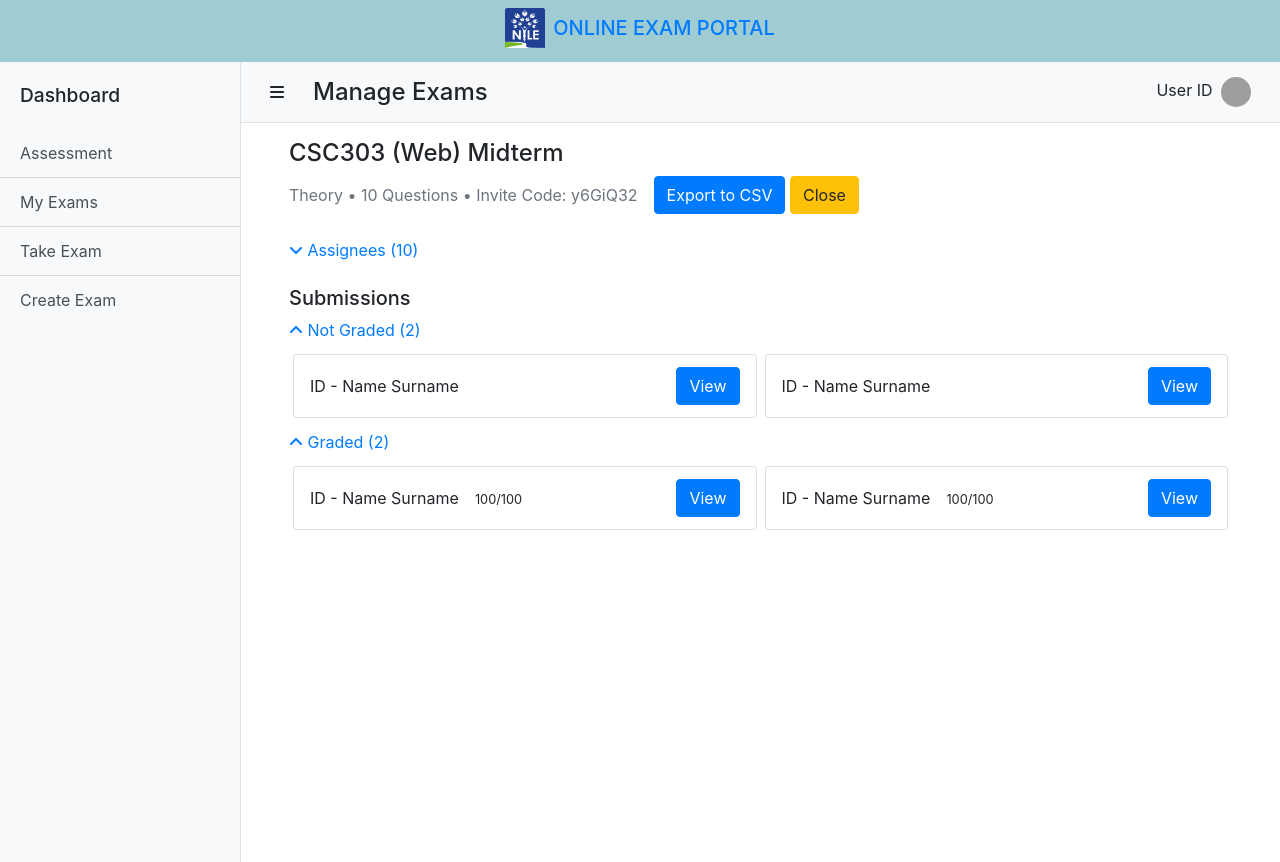
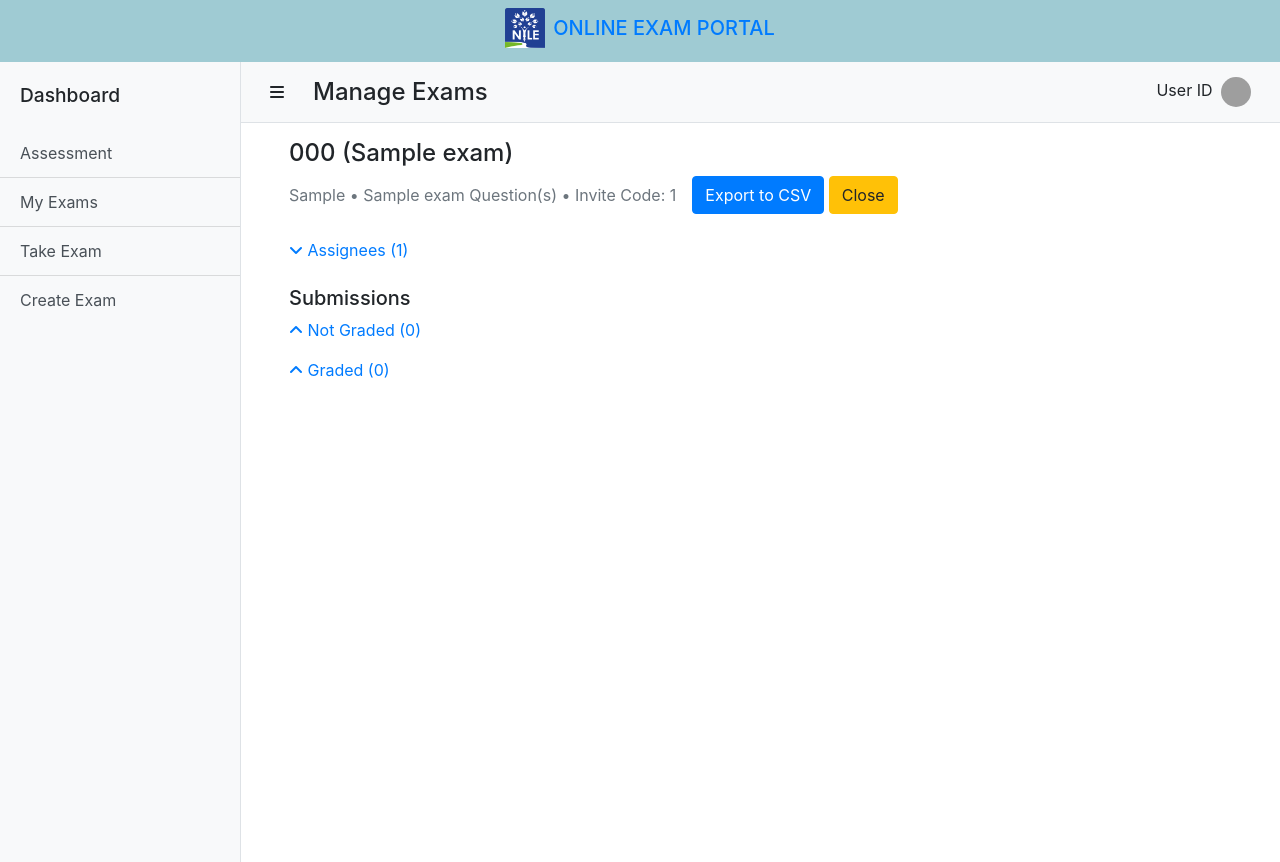
Before and after one commit to mubaraqwahab/online-exam-portal, a PHP site: page /manage-exam/exam.php?examID=1 in a window 1280 px wide. Run offline with PHP 8.4, Linux system fonts and the light colour scheme; tables that the repository leaves empty or names only in its code hold one stand-in row (values such as "Sample post"); some libraries are stand-ins or nearby versions; grey boxes are pictures that could not be loaded.

Commit message:
exam.php php construction

```diff
--- a/code/manage-exam/exam.php
+++ b/code/manage-exam/exam.php
@@ -1,3 +1,62 @@
+<?php
+include "../connect.php";
+
+$examID = $_GET['examID'];
+$sql = "SELECT * FROM exam WHERE exam_id = $examID";
+$result = mysqli_query($conn, $sql);
+$exam = mysqli_fetch_assoc($result);
+
+$invitePrefix = $exam['invite_prefix'];
+$examTitle = $exam['title'];
+$courseCode = $exam['course_code'];
+$noOfQuestion = $exam['no_of_questions'];
+$examTypeID = $exam['type_id'];
+
+$inviteCode = "$invitePrefix" . "$examID";
+
+$sql2 = "SELECT *
+FROM exam
+INNER JOIN exam_type ON exam.type_id = exam_type.type_id WHERE exam_id = $examID";
+$result2 = mysqli_query($conn, $sql2);
+$exam2 = mysqli_fetch_assoc($result2);
+
+$examType = $exam2['value'];
+
+//List of Assignees
+$sql3 = "SELECT *
+FROM exam_assignment
+INNER JOIN user ON exam_assignment.assignee_id = user.user_id WHERE exam_id = $examID";
+$result3 = mysqli_query($conn, $sql3);
+$noOfAssignees = mysqli_num_rows($result3);
+
+$sql4 = "SELECT *
+FROM exam_assignment
+INNER JOIN user ON exam_assignment.assignee_id = user.user_id WHERE exam_id = $examID AND status_id = '6'";
+$result4 = mysqli_query($conn, $sql4);
+$noOfGraded = mysqli_num_rows($result4);
+
+
+$sql5 = "SELECT *
+FROM exam_assignment
+INNER JOIN user ON exam_assignment.assignee_id = user.user_id WHERE exam_id = $examID AND status_id = '5'";
+$result5 = mysqli_query($conn, $sql5);
+$noOfNotGraded = mysqli_num_rows($result5);
+
+switch($examTypeID){
+  case 1 :
+    $examTypeDestination = "multi-response.php";
+  break;
+  case 2:
+    $examTypeDestination = "fill-response.php";
+  break;
+  case 3:
+    $examTypeDestination = "theory-response.php";
+  break;
+}
+?>
+
+
+
 <!DOCTYPE html>
 <html lang="en">
 
@@ -33,18 +92,18 @@
 
         <!-- Heading -->
         <header class="mb-4" id="examHeader">
-          <h4>CSC303 (Web) Midterm</h4>
+          <h4><?php echo $courseCode . " " . "(" . $examTitle . ")"?></h4>
           <div class="d-flex flex-column flex-md-row align-items-md-center">
             <div class="mr-md-3 text-muted">
-              <span>Theory</span>
-              <span>&bull; 10 Questions &bull;</span>
-              <span id="status">Invite Code: y6GiQ32</span>
+              <span><?php echo $examType?></span>
+              <span>&bull; <?php echo $noOfQuestion . " Question(s)"?> &bull;</span>
+              <span id="status">Invite Code: <?php echo $inviteCode?></span>
             </div>
             <form method="POST" action="" class="mt-2 mt-md-0">
               <!-- Exam id from $_GET['examID'] should be kept in the value of this input below.
                 The JavaScript here uses it to close the exam
               -->
-              <input type="hidden" name="examID" value="32">
+              <input type="hidden" name="examID" value="1">
               <button type="submit" name="exportToCSV" class="btn btn-primary">Export to CSV</button>
               <button type="button" class="btn btn-warning close-exam-btn">Close</button>
             </form>
@@ -54,21 +113,16 @@
         <!-- Assignees list -->
         <div>
           <a class="my-1 d-block" data-toggle="collapse" href="#assignees" role="button" aria-expanded="false" aria-controls="assignees">
-            <i class="fas fa-angle-down"></i> Assignees (10)
+            <i class="fas fa-angle-down"></i> Assignees <?php echo "(" . $noOfAssignees . ")"?>
           </a>
           <div class="collapse" id="assignees">
             <div class="container">
               <div class="row" role="list">
-                <div class="col-md-6 col-lg-4 p-2">ID - Name Surname</div>
-                <div class="col-md-6 col-lg-4 p-2">ID - Name Surname</div>
-                <div class="col-md-6 col-lg-4 p-2">ID - Name Surname</div>
-                <div class="col-md-6 col-lg-4 p-2">ID - Name Surname</div>
-                <div class="col-md-6 col-lg-4 p-2">ID - Name Surname</div>
-                <div class="col-md-6 col-lg-4 p-2">ID - Name Surname</div>
-                <div class="col-md-6 col-lg-4 p-2">ID - Name Surname</div>
-                <div class="col-md-6 col-lg-4 p-2">ID - Name Surname</div>
-                <div class="col-md-6 col-lg-4 p-2">ID - Name Surname</div>
-                <div class="col-md-6 col-lg-4 p-2">ID - Name Surname</div>
+              <?php while($row = $result3->fetch_assoc()){
+                echo '<div class="col-md-6 col-lg-4 p-2">' . "[" . $row['user_id'] . "] " . $row['first_name'] . " " . $row['last_name'] . "</div>";
+              }
+              ?>
+
               </div>
             </div>
           </div>
@@ -81,53 +135,38 @@
           <!-- Not-graded exams -->
           <div>
             <a class="my-2 d-block" data-toggle="collapse" href="#notGradedList" role="button" aria-expanded="true" aria-controls="notGradedList">
-              <i class="fas fa-angle-up"></i> Not Graded (2)
+              <i class="fas fa-angle-up"></i> <?php echo "Not Graded " . "(" . $noOfNotGraded . ")"?>
             </a>
             <div class="collapse show" id="notGradedList">
               <div class="container">
                 <div class="row" role="list">
-
-                  <div class="col-lg-6 p-1">
+                <?php
+                while($row = $result5->fetch_assoc()){
+                  echo '<div class="col-lg-6 p-1">
                     <div class="card" data-exam-id="" role="listitem">
                       <div class="card-body py-2 px-3 d-flex flex-column flex-md-row justify-content-between">
                         <div class="d-flex flex-column flex-xl-row align-items-xl-center">
                           <!-- The format is: [ID] - [First Name] [Last Name] -->
-                          <span class="mr-md-3">ID - Name Surname</span>
-                          <!-- <span>
+                          <span class="mr-md-3">' . $row['user_id'] . " " . $row['first_name'] . " " . $row['last_name'] . '</span>
+                          /*<span>
                             <small class="mr-2">10 Assignees</small>
                             <small class="mr-2">9 Submissions</small>
-                          </span> -->
+                          </span>*/
                         </div>
                         <div class="mt-2 mt-md-0">
-                          <!-- Notice how the url is. It's going to send the examID and assigneeID to theory-response.php
+                            /*Notice how the url is. It\'s going to send the examID and assigneeID to theory-response.php
                             through GET. The examID value should be set as set above in the input.
                             The value of assigneeID should be the ID of the student.
-                            Also note that it links to 'theory-response.php'. So, if the exam is a fill-in exam,
+                            Also note that it links to theory-response.php. So, if the exam is a fill-in exam,
                             the link would be fill-response.php instead. And for a multi-choice exam, multi-response.php
-                          -->
-                          <a href="theory-response.php?examID=32&assigneeID=171103026" class="btn btn-primary d-md-block d-xl-inline-block my-1">View</a>
+                            */
+                          <a href="' . $examTypeDestination . '?' . "examID=" . $examID . '&' . "assigneeID=" . $row['user_id'] . '" class="btn btn-primary d-md-block d-xl-inline-block my-1">View</a>
                         </div>
                       </div>
                     </div>
-                  </div>
+                  </div>';
+                  }?>
 
-                  <div class="col-lg-6 p-1">
-                    <div class="card" data-exam-id="" role="listitem">
-                      <div class="card-body py-2 px-3 d-flex flex-column flex-md-row justify-content-between">
-                        <div class="d-flex flex-column flex-xl-row align-items-xl-center">
-                          <!-- The format is: [ID] - [First Name] [Last Name] -->
-                          <span class="mr-md-3">ID - Name Surname</span>
-                          <!-- <span>
-                            <small class="mr-2">10 Assignees</small>
-                            <small class="mr-2">9 Submissions</small>
-                          </span> -->
-                        </div>
-                        <div class="mt-2 mt-md-0">
-                          <a href="theory-response.php?examID=32&assigneeID=171103018" class="btn btn-primary d-md-block d-xl-inline-block my-1">View</a>
-                        </div>
-                      </div>
-                    </div>
-                  </div>
 
                 </div>
               </div>
@@ -138,45 +177,33 @@
           <!-- Graded exams -->
           <div>
             <a class="my-2 d-block" data-toggle="collapse" href="#gradedList" role="button" aria-expanded="true" aria-controls="gradedList">
-              <i class="fas fa-angle-up"></i> Graded (2)
+              <i class="fas fa-angle-up"></i> <?php echo "Graded " . "(" . $noOfGraded . ")"?>
             </a>
             <div class="collapse show" id="gradedList">
               <div class="container">
                 <div class="row" role="list">
 
-                  <div class="col-lg-6 p-1">
+                <?php
+                while($row = $result4->fetch_assoc()){
+                  echo '<div class="col-lg-6 p-1">
                     <div class="card" data-exam-id="" role="listitem">
                       <div class="card-body py-2 px-3 d-flex flex-column flex-md-row justify-content-between">
                         <div class="d-flex flex-column flex-xl-row align-items-xl-center">
                           <!-- The format is: [ID] - [First Name] [Last Name] -->
-                          <span class="mr-md-3">ID - Name Surname</span>
+                          <span class="mr-md-3">' . "[" . $row['user_id'] . "] " . $row['first_name'] . " " . $row['last_name'] . '</span>
                           <span>
-                            <small class="mr-2">100/100</small>
+                            <small class="mr-2">' . $row['total_score'] . '/100</small>
                           </span>
                         </div>
                         <div class="mt-2 mt-md-0">
-                          <a href="theory-response.php?examID=32&assigneeID=171103010" class="btn btn-primary d-md-block d-xl-inline-block my-1">View</a>
+                        <a href="' . $examTypeDestination . '?' . "examID=" . $examID . '&' . "assigneeID=" . $row['user_id'] . '" class="btn btn-primary d-md-block d-xl-inline-block my-1">View</a>
                         </div>
                       </div>
                     </div>
-                  </div>
+                  </div>';}
+                  ?>
 
-                  <div class="col-lg-6 p-1">
-                    <div class="card" data-exam-id="" role="listitem">
-                      <div class="card-body py-2 px-3 d-flex flex-column flex-md-row justify-content-between">
-                        <div class="d-flex flex-column flex-xl-row align-items-xl-center">
-                          <!-- The format is: [ID] - [First Name] [Last Name] -->
-                          <span class="mr-md-3">ID - Name Surname</span>
-                          <span>
-                            <small class="mr-2">100/100</small>
-                          </span>
-                        </div>
-                        <div class="mt-2 mt-md-0">
-                          <a href="theory-response.php?examID=32&assigneeID=171103007" class="btn btn-primary d-md-block d-xl-inline-block my-1">View</a>
-                        </div>
-                      </div>
-                    </div>
-                  </div>
+
 
                 </div>
               </div>
--- a/code/manage-exam/theory-response.php
+++ b/code/manage-exam/theory-response.php
@@ -1,3 +1,9 @@
+<?php
+include '../connect.php';
+
+
+?>
+
 <!DOCTYPE html>
 <html lang="en">
 
```
